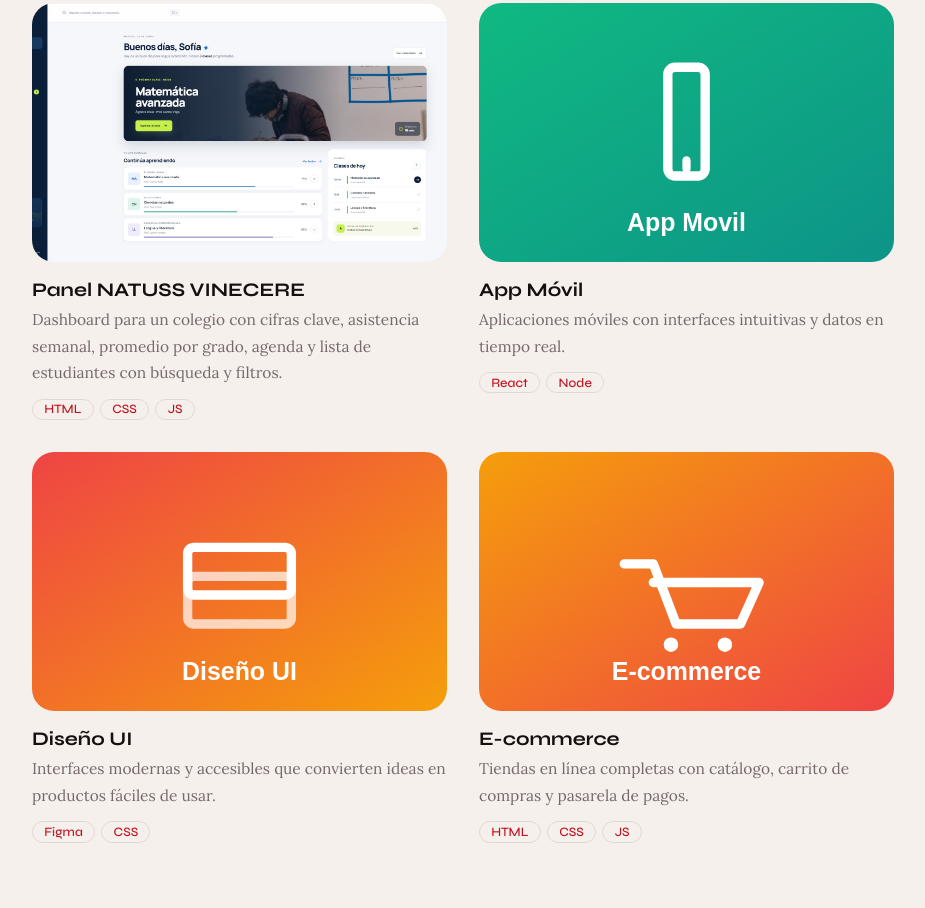
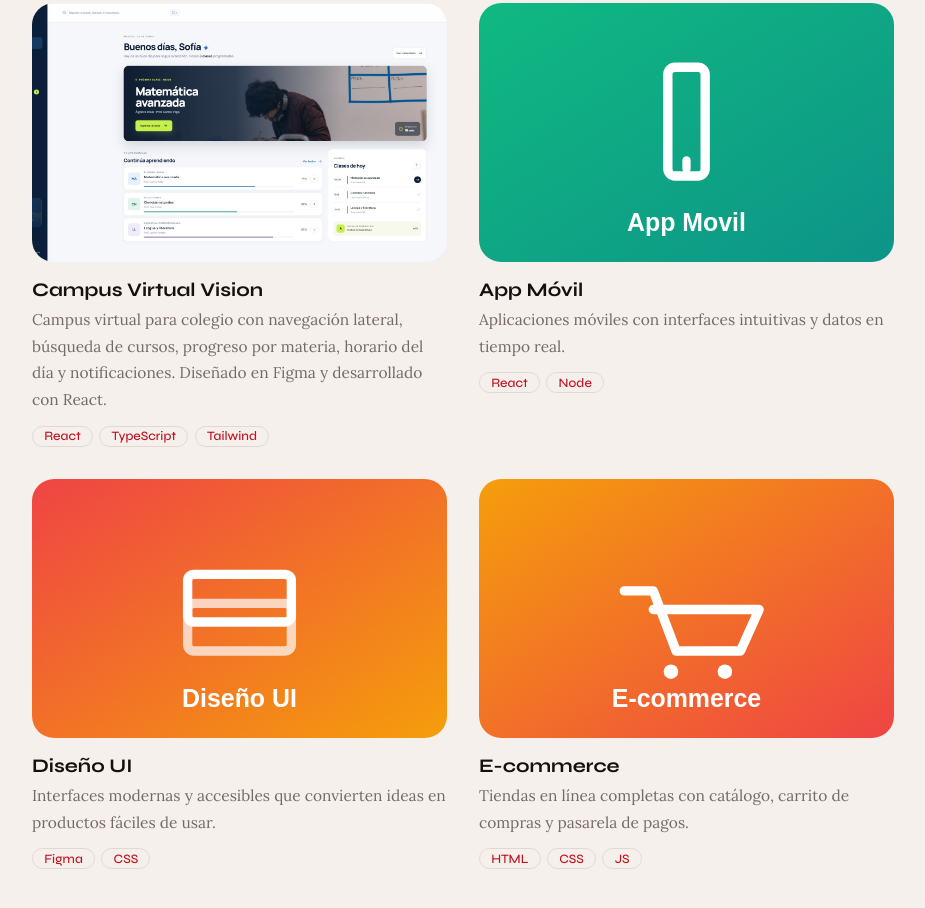
Before and after one commit to Estradasamin31/frontend, a plain HTML site: page index.html in a window 1280 px wide. Shown: the part 2380-3288 px from the top of the page, without its empty margins (306-1231 px from the left). Drawn offline with Linux system fonts and the light colour scheme.

Commit message:
Update project details for Campus Virtual Vision

```diff
--- a/index.html
+++ b/index.html
@@ -210,7 +210,7 @@
         <div class="projects-grid">
           <div class="project-card" data-category="web">
         <div class="project-image">
-          <img src="proyecto-colegio.jpg" alt="Panel del colegio NATUSS VINECERE con cifras, asistencia semanal y próximos eventos" loading="lazy">
+          <img src="proyecto-colegio.jpg" alt="Campus virtual Vision con menú, cursos, progreso y horario del día" loading="lazy">
           <div class="project-overlay">
             <div class="overlay-links">
               <a href="https://github.com/Estradasamin31/colegio-natuss-vinecere" target="_blank" rel="noopener noreferrer" aria-label="Ver código"><i class="fab fa-github"></i></a>
@@ -219,10 +219,10 @@
           </div>
         </div>
         <div class="project-info">
-          <h3><a href="https://estradasamin31.github.io/colegio-natuss-vinecere/" target="_blank" rel="noopener noreferrer">Panel NATUSS VINECERE</a></h3>
-          <p>Dashboard para un colegio con cifras clave, asistencia semanal, promedio por grado, agenda y lista de estudiantes con búsqueda y filtros.</p>
+          <h3><a href="https://estradasamin31.github.io/colegio-natuss-vinecere/" target="_blank" rel="noopener noreferrer">Campus Virtual Vision</a></h3>
+          <p>Campus virtual para colegio con navegación lateral, búsqueda de cursos, progreso por materia, horario del día y notificaciones. Diseñado en Figma y desarrollado con React.</p>
           <div class="project-tags">
-            <span>HTML</span><span>CSS</span><span>JS</span>
+           <span>React</span><span>TypeScript</span><span>Tailwind</span>
           </div>
         </div>
       </div>
```
